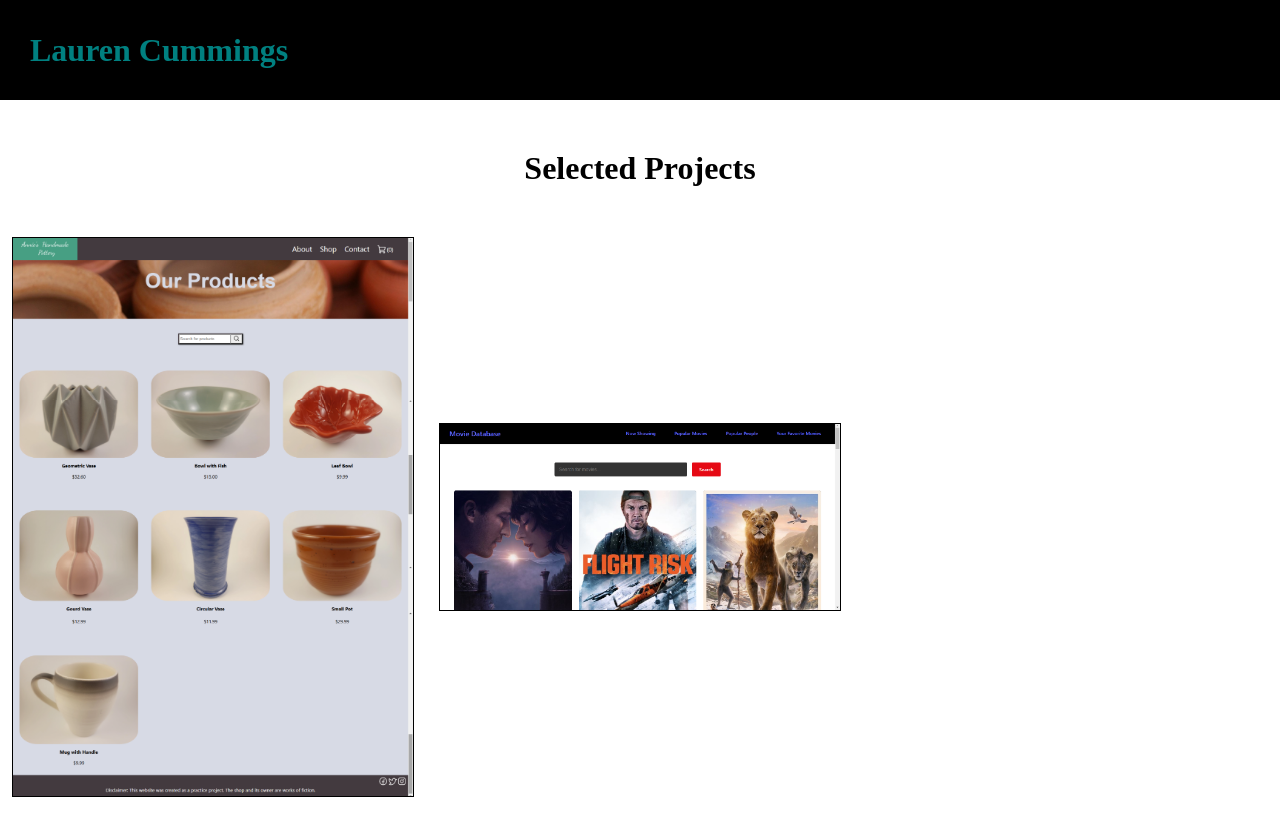
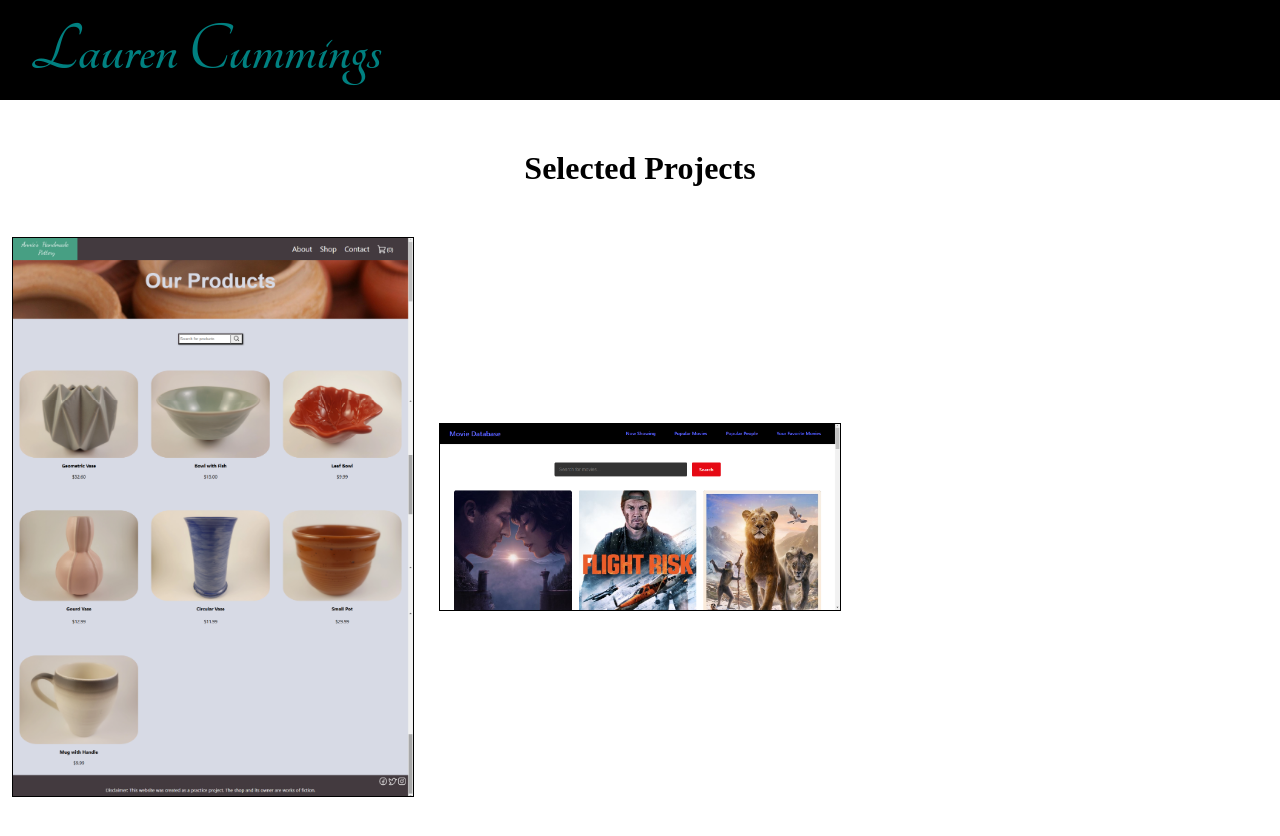
Before and after one commit to LaurenCummings/portfolio-project, a React (Vite) app: page / in a window 1280 px wide. Shown: the top 836 px of the page. Built offline with nearby package versions, Linux system fonts and the light colour scheme.

Commit message:
Changed topbar font

```diff
--- a/index.html
+++ b/index.html
@@ -3,6 +3,9 @@
   <head>
     <meta charset="UTF-8" />
     <link rel="icon" type="image/png" href="/favicon.png" />
+    <link rel="preconnect" href="https://fonts.googleapis.com">
+    <link rel="preconnect" href="https://fonts.gstatic.com" crossorigin>
+    <link href="https://fonts.googleapis.com/css2?family=Tangerine:wght@400;700&display=swap" rel="stylesheet">
     <meta name="viewport" content="width=device-width, initial-scale=1.0" />
     <title>Lauren Cummings</title>
   </head>
--- a/src/css/Topbar.css
+++ b/src/css/Topbar.css
@@ -8,6 +8,10 @@
 .topbar h1 {
     color: teal;
     margin-left: 30px;
+    font-family: "Tangerine", cursive;
+    font-size: 70px;
+    font-weight: 700;
+    font-style: normal;
 }
 
 .topbar a {
```
